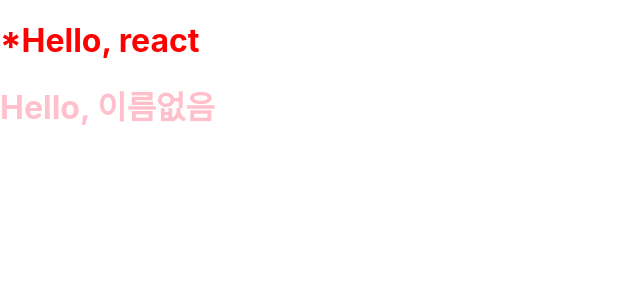
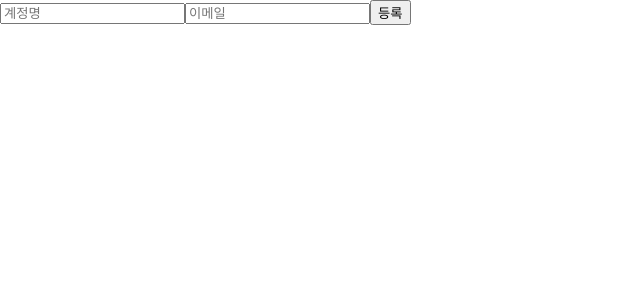
Before and after one commit to quark4904/study-react-velopert, a React (Create React App) app: page / in a window 1280 px wide. Shown: the top 300 px of the page, without its empty margins (0-640 px from the left). Built offline with nearby package versions, Linux system fonts and the light colour scheme.

Commit message:
Add: 1-12. useRef 로 컴포넌트 안의 변수 만들기

```diff
--- a/src/App.js
+++ b/src/App.js
@@ -1,13 +1,70 @@
-import React from "react";
+import React, { useRef, useState } from "react";
 import Hello from "./Hello";
 import Wrapper from "./Wrapper";
+import Counter from "./Counter";
+import InputSample from "./InputSample";
+import UserList from "./UserList";
+import CreateUser from "./CreateUser";
 
 function App() {
+  const [inputs, setInputs] = useState({
+    username: "",
+    email: "",
+  });
+  const { username, email } = inputs;
+
+  const onChange = (e) => {
+    const { name, value } = e.target;
+    setInputs({
+      ...inputs,
+      [name]: value,
+    });
+  };
+
+  const [users, setUsers] = useState([
+    // {
+    //   id: 1,
+    //   username: "velopert",
+    //   email: "public.velopert@gmail.com",
+    // },
+    // {
+    //   id: 2,
+    //   username: "tester",
+    //   email: "tester@example.com",
+    // },
+    // {
+    //   id: 3,
+    //   username: "liz",
+    //   email: "liz@example.com",
+    // },
+  ]);
+
+  const nextId = useRef(1);
+  const onCreate = () => {
+    const user = {
+      id: nextId.current,
+      username,
+      email,
+    };
+
+    setUsers([...users, user]);
+
+    setInputs({
+      username: "",
+      email: "",
+    });
+    nextId.current += 1;
+  };
   return (
-    <Wrapper>
-      <Hello name="react" color="red" isSpecial />
-      <Hello color="pink" />
-    </Wrapper>
+    <>
+      <CreateUser
+        username={username}
+        email={email}
+        onChange={onChange}
+        onCreate={onCreate}
+      />
+      <UserList users={users} />
+    </>
   );
 }
 
--- /dev/null
+++ b/src/Counter.js
@@ -0,0 +1,24 @@
+import React, { useState } from "react";
+
+function Counter() {
+  const [number, setNumber] = useState(0);
+
+  // 1-7. setNumber를 사용할 때 그 상태를 넣어주는 것이 아니라, 값을 업데이트하는 함수를 파라미터로 넣음 ==> 컴포넌트 최적화와 관련됨
+  const onIncrease = () => {
+    setNumber((prevNumber) => prevNumber + 1);
+  };
+  const onDecrease = () => {
+    setNumber((prevNumber) => prevNumber - 1);
+  };
+  // 1-7. setNumber를 사용할 때 그 상태를 넣어주는 것이 아니라, 값을 업데이트하는 함수를 파라미터로 넣음 - 끝
+
+  return (
+    <div>
+      <h1>{number}</h1>
+      <button onClick={onIncrease}>+1</button>
+      <button onClick={onDecrease}>-1</button>
+    </div>
+  );
+}
+
+export default Counter;
--- /dev/null
+++ b/src/CreateUser.js
@@ -0,0 +1,23 @@
+import React from "react";
+
+function CreateUser({ username, email, onChange, onCreate }) {
+  return (
+    <div>
+      <input
+        name="username"
+        placeholder="계정명"
+        onChange={onChange}
+        value={username}
+      />
+      <input
+        name="email"
+        placeholder="이메일"
+        onChange={onChange}
+        value={email}
+      />
+      <button onClick={onCreate}>등록</button>
+    </div>
+  );
+}
+
+export default CreateUser;
--- /dev/null
+++ b/src/InputSample.js
@@ -0,0 +1,50 @@
+import React, { useState, useRef } from "react";
+
+function InputSample() {
+  const [inputs, setInputs] = useState({
+    name: "",
+    nickname: "",
+  });
+
+  const nameInput = useRef();
+
+  const { name, nickname } = inputs;
+
+  const onChange = (e) => {
+    const { value, name } = e.target;
+    setInputs({ ...inputs, [name]: value });
+  };
+
+  const onReset = () => {
+    setInputs({
+      name: "",
+      nickname: "",
+    });
+    nameInput.current.focus();
+  };
+
+  return (
+    <div>
+      <input
+        name="name"
+        placeholder="이름"
+        onChange={onChange}
+        value={name}
+        ref={nameInput}
+      />
+      <input
+        name="nickname"
+        placeholder="닉네임"
+        onChange={onChange}
+        value={nickname}
+      />
+      <button onClick={onReset}>초기화</button>
+      <div>
+        <b>값: </b>
+        {name} ({nickname})
+      </div>
+    </div>
+  );
+}
+
+export default InputSample;
--- /dev/null
+++ b/src/UserList.js
@@ -0,0 +1,22 @@
+import React from "react";
+
+function User({ user }) {
+  return (
+    <div>
+      <b>{user.username}</b>
+      <span>({user.email})</span>
+    </div>
+  );
+}
+
+function UserList({ users }) {
+  return (
+    <div>
+      {users.map((data) => (
+        <User user={data} key={data.id} />
+      ))}
+    </div>
+  );
+}
+
+export default UserList;
```
